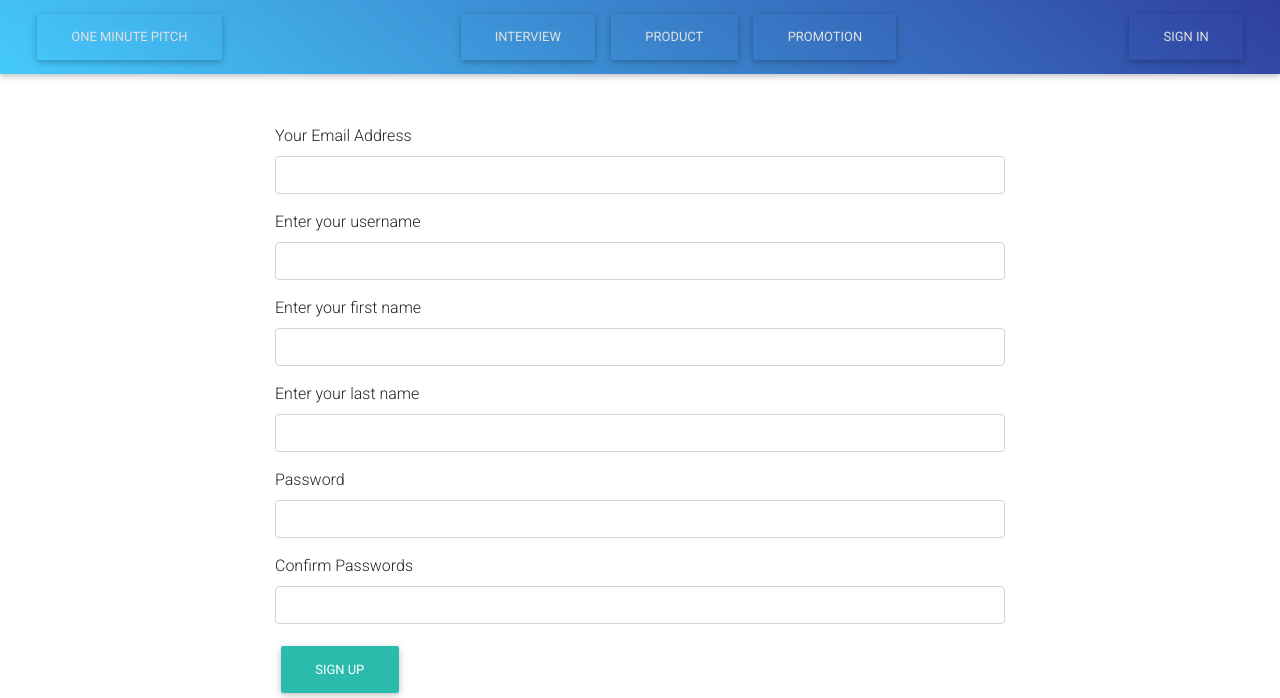
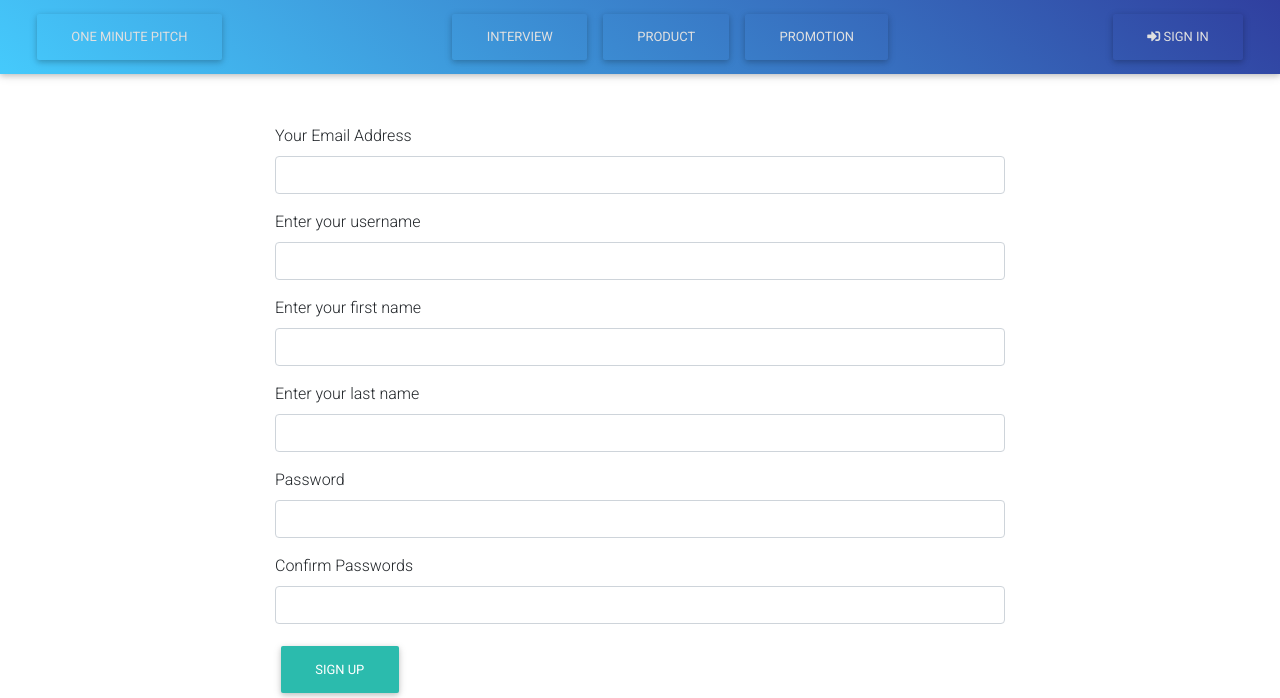
Before and after one commit to NgugiMuthoni/Pitchapp, a Flask app: page /authenticate/register in a window 1280 px wide. Shown: the top 698 px of the page. Run offline with Flask 2, Linux system fonts and the light colour scheme; some libraries are stand-ins or nearby versions.

Commit message:
--- Auto-Git Commit ---

```diff
--- a/app/templates/navbar.html
+++ b/app/templates/navbar.html
@@ -10,11 +10,11 @@
         </div>
         <div>
                     {% if current_user.is_authenticated %}
-                    <a class="navbar-item btn" href="{{url_for('main.profile',uname=current_user.username)}}">Profile</a>
+                    <a class="navbar-item btn" href="{{url_for('main.profile',uname=current_user.username)}}"><i class="fas fa-user-ninja"></i> Profile</a>
                     <a class="navbar-item btn" href="{{url_for('main.user_pitches',uname=current_user.username)}}">My Pitches</a>
-                    <a class="navbar-item btn" href="{{url_for('auth.logout')}}">Sign out</a>
+                    <a class="navbar-item btn" href="{{url_for('auth.logout')}}"><i class="fas fa-sign-out-alt"></i> Sign out</a>
                     {% else %}
-                    <a class="navbar-item btn" href="{{url_for('auth.login')}}">Sign in</a>
+                    <a class="navbar-item btn" href="{{url_for('auth.login')}}"><i class="fas fa-sign-in-alt"></i> Sign in</a>
                 {%endif%}
             </div>
     </div>
```
